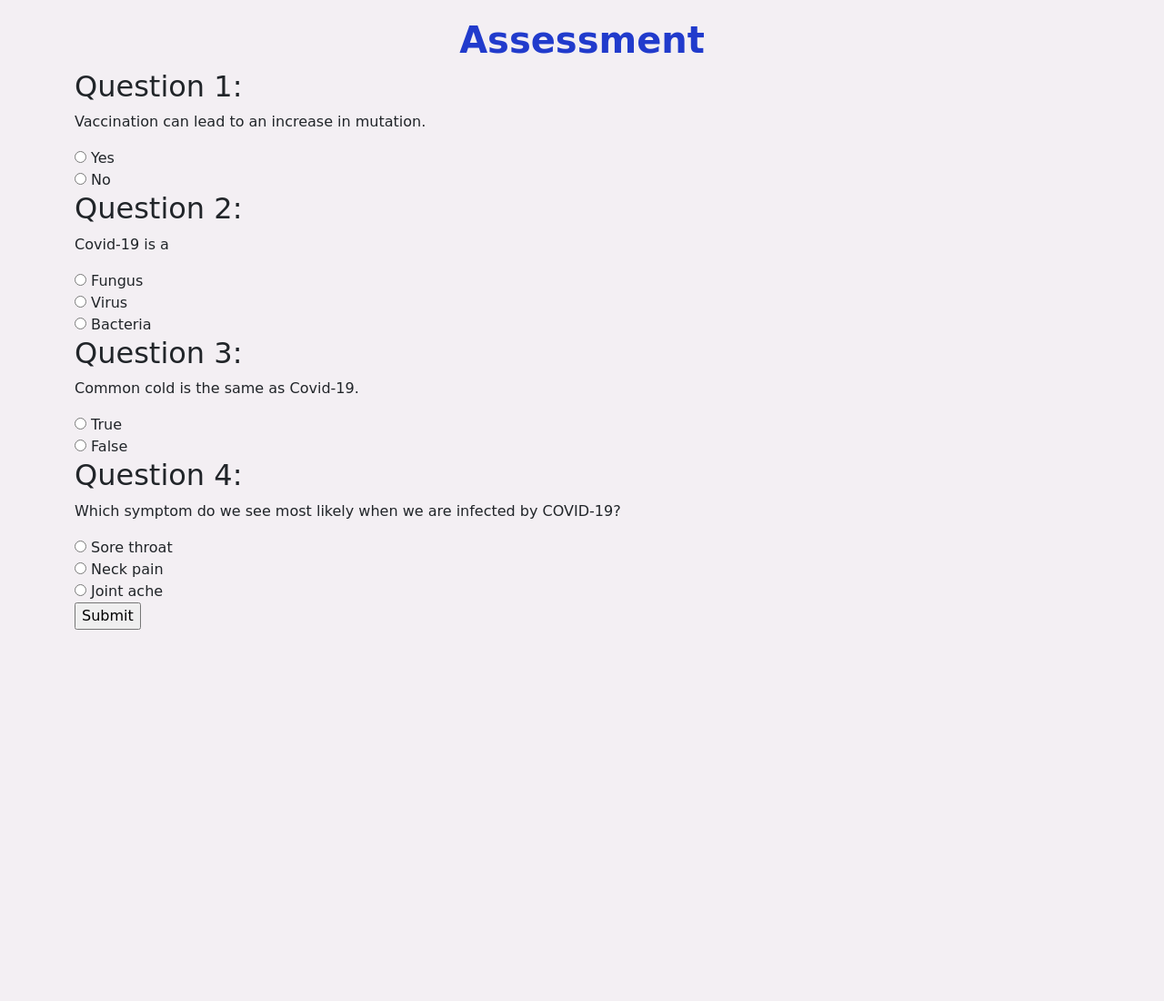
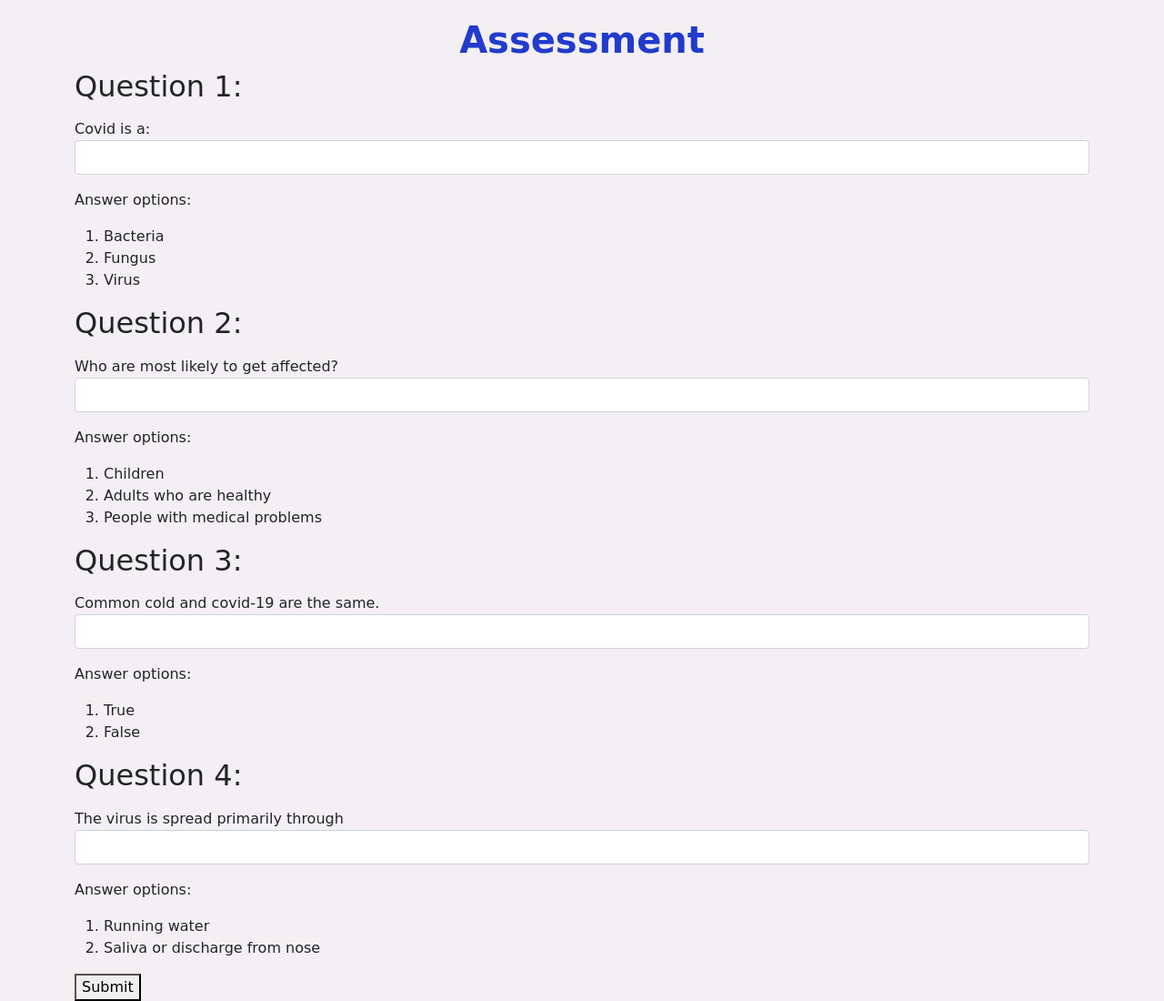
Before and after one commit to Aartipote/CITS5505_PROJ, a Flask app: page /assessment in a window 1280 px wide. Shown: the part 56-1156 px from the top of the page at 91% size. Before the commit the page ends 748 px from the top, so only its background shows below. Run offline with Flask 2, Linux system fonts and the light colour scheme; a user stored in the database is signed in; some libraries are stand-ins or nearby versions.

Commit message:
Assesment page issue solved

```diff
--- a/app/static/js/app.js
+++ b/app/static/js/app.js
@@ -1,3 +1,31 @@
 console.log("Hello from app.js");
 
 //alert("Something went wrong");
+
+
+// javascript for required validation on assessment page
+
+// function validate(){
+//     var valid = false;
+
+//     var x = document.getElementById.question1;
+//     for (var i=0; i<x.length;i++){
+//         if(x[i].checked){
+//             valid = true;
+//             break;
+//         }
+//     }
+//     if (value == true){
+//         alert("Please Select an answer.")
+//         return redirect(url_for("assessment"))
+//     }
+// }
+
+
+$(document).ready(function(){
+    var elements = document.querySelectorAll("input");
+    console.log(elements)
+    for(i=1;i<5;i++){
+        elements[i].setAttribute("required","true");
+    }
+})
--- a/app/templates/assessment.html
+++ b/app/templates/assessment.html
@@ -21,38 +21,71 @@
 
     <div class="container">
         <form class="form-assessment" method="POST" action="/assessment">
+            {{ form.hidden_tag() }}
             <div class="ques-block">
                 <h2>Question 1:</h2>
-                <p>{{ questions[0] }}</p>
-                <input type = "radio" name="question1" value = "Yes">  Yes <br>
-                <input type = "radio" name="question1"value = "No">  No<br>
+                <p>{{  wtf.form_field(form.ques1) }}</p>
+                <!-- <input type = "radio" name="question1" value = "Yes">  Yes <br>
+                <input type = "radio" name="question1"value = "No">  No<br> -->
+                <p>Answer options:
+
+                    <ol>
+                        <li>Bacteria</li>
+                        <li>Fungus</li>
+                        <li>Virus</li>
+                    </ol>
+
+                </p>
             </div>
             <div class="ques-block">
                 <h2>Question 2:</h2>
-                <p>{{ questions[1] }} </p>
-                <input type = "radio" name="question2" value = "Fungus">  Fungus <br>
+                <p>{{  wtf.form_field(form.ques2) }}</p>
+                <!-- <input type = "radio" name="question2" value = "Fungus">  Fungus <br>
                 <input type = "radio" name="question2"value = "Virus">  Virus<br>
-                <input type = "radio" name="question2"value = "Bacteria">  Bacteria<br>
+                <input type = "radio" name="question2"value = "Bacteria">  Bacteria<br> -->
+                <p>Answer options:
+                    <ol>
+                        <li>Children</li>
+                        <li>Adults who are healthy</li>
+                        <li>People with medical problems</li>
+                    </ol>
+                </p>
             </div>
             <div class="ques-block">
                 <h2>Question 3:</h2>
-                <p>{{ questions[2] }}</p>
-                <input type = "radio" name="question3" value = "True">  True<br>
-                <input type = "radio" name="question3"value = "False">  False<br>
+                <p>{{  wtf.form_field(form.ques3) }}</p>
+                <!-- <input type = "radio" name="question3" value = "True">  True<br>
+                <input type = "radio" name="question3"value = "False">  False<br> -->
+                <p>Answer options:
+                    <ol>
+                        <li>True</li>
+                        <li>False</li>
+
+                    </ol>
+                </p>
             </div>
             <div class="ques-block">
                 <h2>Question 4:</h2>
-                <p>{{ questions[3] }}</p>
-                <input type = "radio" name="question4" value = "Sore throat">  Sore throat<br>
+                <p>{{  wtf.form_field(form.ques4) }}</p>
+                <!-- <input type = "radio" name="question4" value = "Sore throat">  Sore throat<br>
                 <input type = "radio" name="question4"value = "Neck pain">  Neck pain<br>
-                <input type = "radio" name="question4"value = "Joint ache">  Joint ache<br>
+                <input type = "radio" name="question4"value = "Joint ache">  Joint ache<br> -->
+                <p>Answer options:
+                    <ol>
+                        <li>Running water</li>
+                        <li>Saliva or discharge from nose</li>
+
+                    </ol>
+                </p>
             </div>
-            <input type="submit">
+            <button type="submit">Submit</button>
 
         </form>
     </div>
 
 
 </div>
+<script src="https://ajax.googleapis.com/ajax/libs/jquery/3.5.1/jquery.min.js"></script>
+<script src="{{url_for('static',filename='js/app.js')}}"></script>
 
 {% endblock %}
--- a/app/templates/dashboard.html
+++ b/app/templates/dashboard.html
@@ -92,6 +92,6 @@
     <script src="https://cdn.jsdelivr.net/npm/bootstrap@5.0.0/dist/js/bootstrap.min.js" integrity="sha384-lpyLfhYuitXl2zRZ5Bn2fqnhNAKOAaM/0Kr9laMspuaMiZfGmfwRNFh8HlMy49eQ" crossorigin="anonymous"></script>
     -->
 
-    <script src="{{url_for('static',filename='js/app.js')}}"></script>
+    <!-- <script src="{{url_for('static',filename='js/app.js')}}"></script> -->
   </body>
 </html>
--- a/app/templates/submission.html
+++ b/app/templates/submission.html
@@ -33,7 +33,7 @@
                 <tr>
                   <td>3.</td>
                   <td>{{ questions[2] }}</td>
-                  <td>{{ ans[3] }}</td>
+                  <td>{{ ans[2] }}</td>
 
                 </tr>
                 <tr>
--- a/app/views.py
+++ b/app/views.py
@@ -62,12 +62,11 @@ class RegisterForm(FlaskForm):
 
 
 class AssessmentForm(FlaskForm):
-    ques1 = 'Vaccination can lead to an increase in mutation.'
-    ques2 = 'Common cold is the same as Covid-19.'
-    ques4 = 'Which symptom do we see most likely when we are infected by COVID-19?'
-    ques3 = 'Common cold is the same as Covid-19.'
+    ques1 = StringField('Covid is a:')
+    ques2 = StringField('Who are most likely to get affected?')
+    ques3 = StringField('Common cold and covid-19 are the same.')
+    ques4 = StringField('The virus is spread primarily through')
 
-    questions = [ques1,ques2,ques3,ques4]
 
 @app.route("/")
 def base():
@@ -211,18 +210,15 @@ def whattodo():
 def assessment():
 
     form = AssessmentForm()
-    ques1 = 'Vaccination can lead to an increase in mutation.'
-    ques2 = 'Covid-19 is a'
-    ques3 = 'Common cold is the same as Covid-19.'
-    ques4 = 'Which symptom do we see most likely when we are infected by COVID-19?'
-
-    questions = [ques1,ques2,ques3,ques4]
 
 
 
-    actual_answers = ['No','Virus','False','Sore throat']
+
+    actual_answers = ['3','3','2','2']
     if request.method == 'POST':
-        user_answers = [request.form.get('question1'),request.form.get('question2'),request.form.get('question3'),request.form.get('question4')]
+        # user_answers = [request.form.get('question1'),request.form.get('question2'),request.form.get('question3'),request.form.get('question4')]
+        user_answers = [form.ques1.data,form.ques2.data,form.ques3.data,form.ques4.data]
+        print(user_answers)
         sep = "/"
 
 
@@ -235,7 +231,7 @@ def assessment():
         db.session.commit()
 
         return redirect(url_for('submission'))
-    return render_template("assessment.html" , name=current_user.username,questions=questions)
+    return render_template("assessment.html" , form = form, name=current_user.username)
 
 
 
@@ -243,33 +239,30 @@ def assessment():
 @login_required
 def submission():
     form = AssessmentForm()
+    ques1 = 'Covid is a:'
+    ques2 = 'Who are most likely to get affected?'
+    ques3 = 'Common cold and covid-19 are the same.'
+    ques4 = 'The virus is spread primarily through'
 
-    ques1 = 'Vaccination can lead to an increase in mutation.'
-    ques2 = 'Covid-19 is a'
-    ques3 = 'Common cold is the same as Covid-19.'
-    ques4 = 'Which symptom do we see most likely when we are infected by COVID-19?'
-
-
-    questions = [ques1,ques2,ques3,ques4]
+    questions=[ques1,ques2,ques3,ques4]
 
     user_row_subm = User.query.get(current_user.id)
     ans_string = user_row_subm.answers
     ans = ans_string.split('/')
-    if len(ans) == 1 and ans[0]=='':
-        flash("You need to do the assessment before you can check the Submissions!!!")
-        return redirect(url_for('assessment'))
-    else:
-        actual_answers = ['No','Virus','False','Sore throat']
-        tot_value = 0
-        answer_correctness=[]
-        for x in range(len(actual_answers)):
-            if(ans[x]==actual_answers[x]):
-                tot_value +=1
-                answer_correctness.append('Correct')
-            else:
-                answer_correctness.append('In-correct')
 
-        return render_template("submission.html",form = form, name=current_user.username,ans=answer_correctness, total = tot_value, questions=questions)
+    actual_answers = ['3','3','2','2']
+    tot_value = 0
+    answer_correctness=[]
+    for x in range(0,4):
+        if(ans[x] == actual_answers[x]):
+            tot_value +=1
+            answer_correctness=answer_correctness+["Correct"]
+            print(answer_correctness)
+        else:
+            answer_correctness=answer_correctness+["Incorrect"]
+            print(answer_correctness)
+
+    return render_template("submission.html",form = form, name=current_user.username,ans=answer_correctness, total = tot_value,questions=questions)
 
 
 
```
Also changed, not shown: appdatabase.db.
